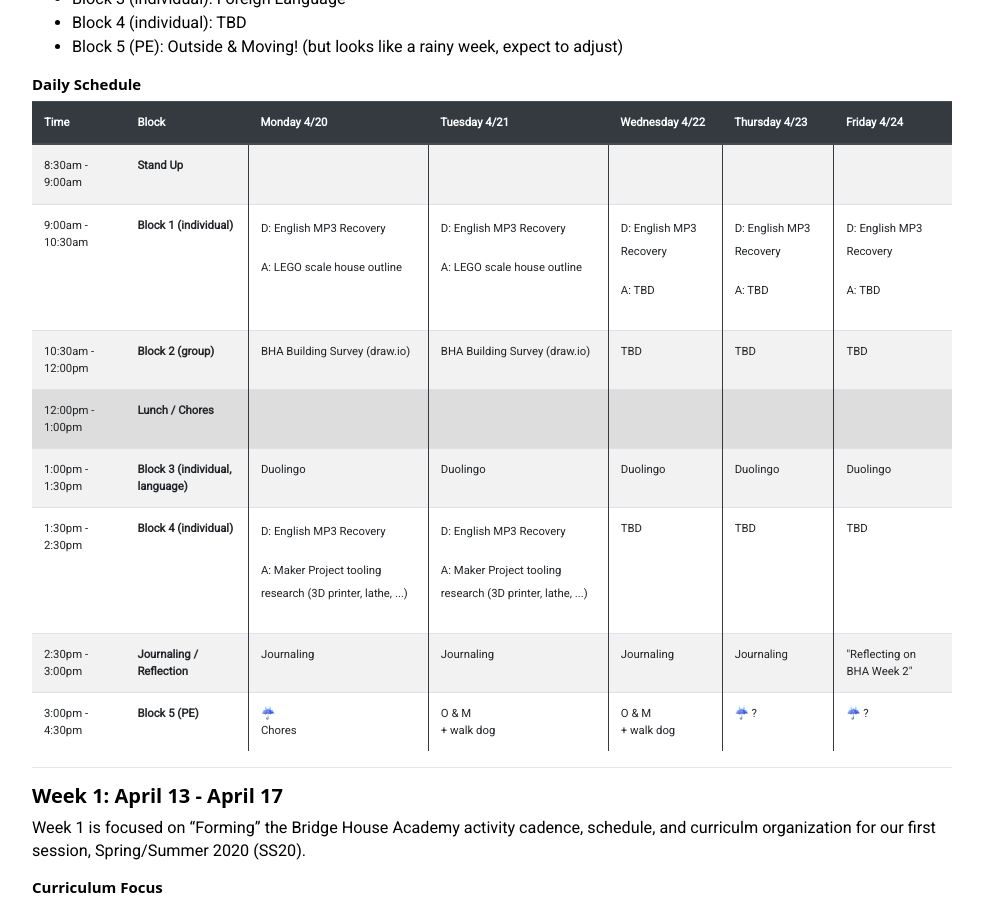
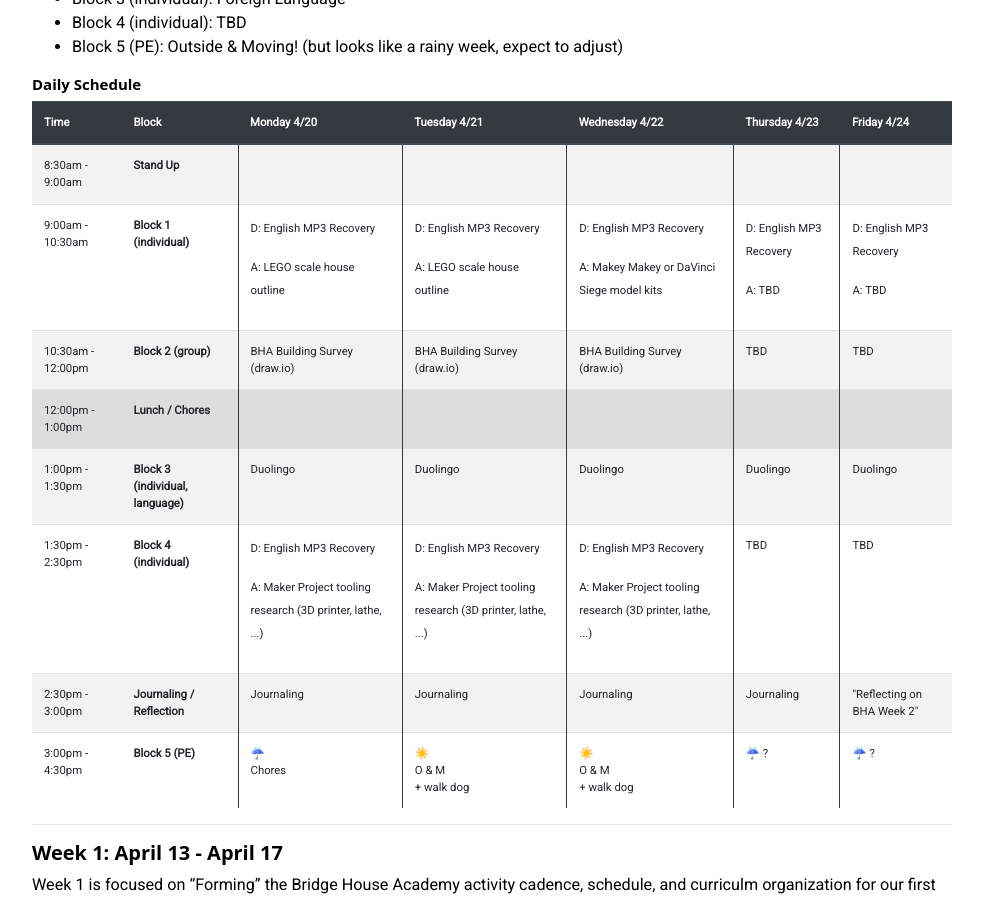
Before and after one commit to busse/bha, a Jekyll site: the page built from schedule/index.md, in a window 1280 px wide and 900 px high, scrolled down 516 px. Shown: the whole window, without its empty margins (53-1036 px from the left). Built offline with Jekyll 4.4.1, drawn with Linux system fonts in a browser that asks for light colours; nearby versions of some CDN libraries; emoji names are drawn with the system emoji font.

Commit message:
Wednesday 4/22 schedule posted

```diff
--- a/schedule/index.md
+++ b/schedule/index.md
@@ -51,7 +51,7 @@ Week 2 continues many of the themes of Week 1, although the School Identity proj
 	<th class="currBlock">Block 1 (individual)</th>
 	<td class="currMon"><p>D: English MP3 Recovery</p><p>A: LEGO scale house outline</p></td>
 	<td class="currTue"><p>D: English MP3 Recovery</p><p>A: LEGO scale house outline</p></td>
-	<td class="currWed"><p>D: English MP3 Recovery</p><p>A: TBD</p></td>
+	<td class="currWed"><p>D: English MP3 Recovery</p><p>A: Makey Makey or DaVinci Siege model kits</p></td>
 	<td class="currThr"><p>D: English MP3 Recovery</p><p>A: TBD</p></td>
 	<td class="currFri"><p>D: English MP3 Recovery</p><p>A: TBD</p></td>
 </tr>
@@ -60,7 +60,7 @@ Week 2 continues many of the themes of Week 1, although the School Identity proj
 	<th class="currBlock">Block 2 (group)</th>
 	<td class="currMon">BHA Building Survey (draw.io)</td>
 	<td class="currTue">BHA Building Survey (draw.io)</td>
-	<td class="currWed">TBD</td>
+	<td class="currWed">BHA Building Survey (draw.io)</td>
 	<td class="currThr">TBD</td>
 	<td class="currFri">TBD</td>
 </tr>
@@ -87,7 +87,7 @@ Week 2 continues many of the themes of Week 1, although the School Identity proj
 	<th class="currBlock">Block 4 (individual)</th>
 	<td class="currMon"><p>D: English MP3 Recovery</p><p>A: Maker Project tooling research (3D printer, lathe, ...)</p></td>
 	<td class="currTue"><p>D: English MP3 Recovery</p><p>A: Maker Project tooling research (3D printer, lathe, ...)</p></td>
-	<td class="currWed">TBD</td>
+	<td class="currWed"><p>D: English MP3 Recovery</p><p>A: Maker Project tooling research (3D printer, lathe, ...)</p></td>
 	<td class="currThr">TBD</td>
 	<td class="currFri">TBD</td>
 </tr>
@@ -104,8 +104,8 @@ Week 2 continues many of the themes of Week 1, although the School Identity proj
 	<td class="currTime">3:00pm - 4:30pm</td>
 	<th class="currBlock">Block 5 (PE)</th>
 	<td class="currMon">:umbrella:<br>Chores</td>
-	<td class="currTue">O & M<br>+ walk dog</td>
-	<td class="currWed">O & M<br>+ walk dog</td>
+	<td class="currTue">:sunny:<br>O & M<br>+ walk dog</td>
+	<td class="currWed">:sunny:<br>O & M<br>+ walk dog</td>
 	<td class="currThr">:umbrella: ?</td>
 	<td class="currFri">:umbrella: ?</td>
 </tr>
```
